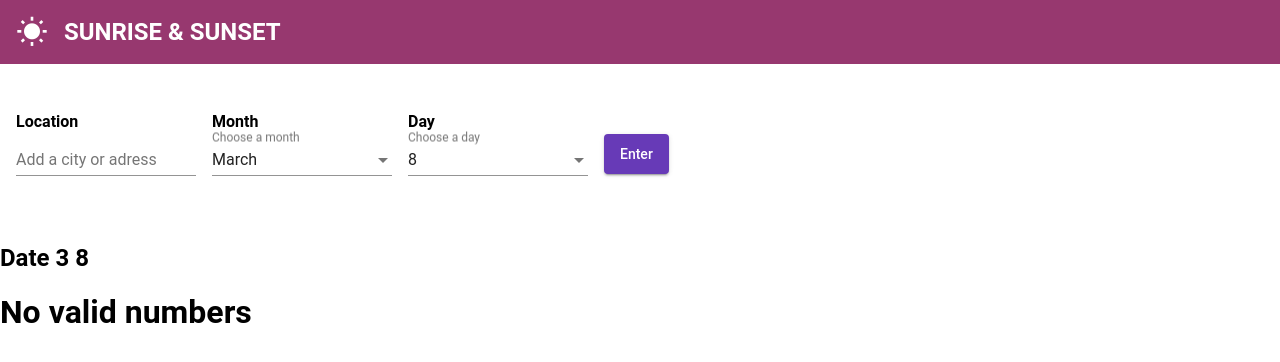
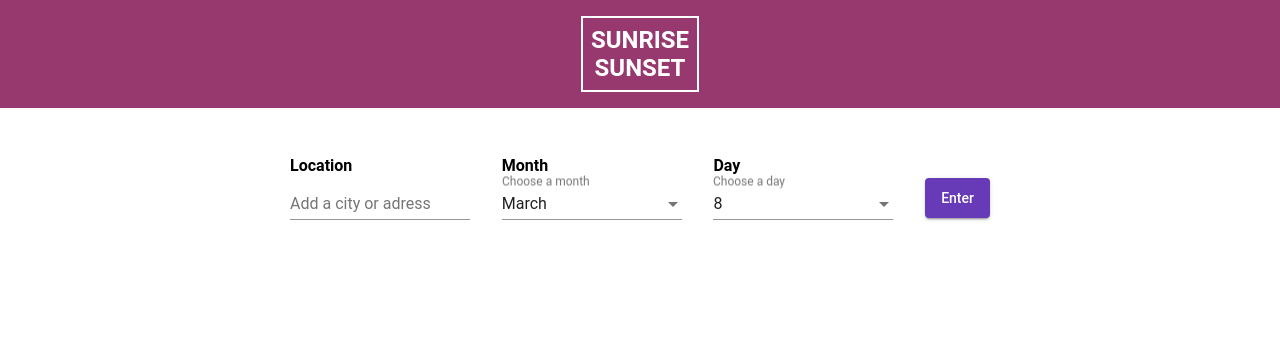
Before and after one commit to annmagdalen/sunset-sunrise, an Angular app: page / in a window 1280 px wide. Shown: the top 362 px of the page. Built offline with nearby package versions, Linux system fonts and the light colour scheme.

Commit message:
add some more styling and added a toggle button for the clock

```diff
--- a/src/api/lat-lng/lat-lng.service.ts
+++ b/src/api/lat-lng/lat-lng.service.ts
@@ -14,7 +14,6 @@ export class LatLngService {
   constructor(private _http: HttpClient) {}
 
   getData(lat: number, lng: number, month: string, day: string): Observable<any[]> {
-    console.log(lat, lng, month, day);
     const _apiUrl = 'https://api.sunrise-sunset.org/json?lat=' + lat + '&lng=' + lng + '&date=2018-' + month + '-' + day;
     return this._http.get<any[]>(_apiUrl)
     .do(data => console.log(JSON.stringify(data)))
--- a/src/app/app.component.css
+++ b/src/app/app.component.css
@@ -1,29 +1,28 @@
 .nav {
-    align-items: center;
     background-color: #97386F;
     color: white;
     display: flex;
+    justify-content: center;
     width: 100%;
 }
 
 .nav h1 {
+    border: 2px solid white;
     font-size: 1.5rem;
-    margin: 0;
+    padding: 0.5rem;
+    text-align: center;
     text-transform: uppercase;
 }
 
-.nav .mat-icon {
-    color: white;
-    font-size: 2rem;
-    height: 2rem;
-    margin: 1rem;
-    width: 2rem;
+.page {
+    width: 700px;
 }
 
 .inputs {
     align-items: center;
     display: flex;
-    margin: 3rem 1rem;
+    justify-content: space-between;
+    margin: 3rem 0;
 }
 
 .inputs label {
--- a/src/app/app.component.html
+++ b/src/app/app.component.html
@@ -1,7 +1,8 @@
 <div class="nav">
-  <mat-icon>wb_sunny</mat-icon>
-  <h1>Sunrise & Sunset</h1>
+  <h1>Sunrise<br>Sunset</h1>
 </div>
+
+<section class="page">
   <div class="inputs">
     <label>Location<br>
       <mat-form-field>
@@ -22,9 +23,8 @@
         </mat-select>
       </mat-form-field>
     </label>
-  <button mat-raised-button color="primary" (click)="onClick(loc.value)">Enter</button>
+    <button mat-raised-button color="primary" (click)="onEnter(loc.value)">Enter</button>
   </div>
 
-<h2>Date {{ monthSelected }} {{ daySelected }}</h2>
-
   <app-inputs [location]="location" [month]="monthSelected" [day]="daySelected"></app-inputs>
+</section>
--- a/src/app/inputs/inputs.component.css
+++ b/src/app/inputs/inputs.component.css
@@ -0,0 +1,4 @@
+.datawrapper {
+    display: flex;
+    justify-content: space-around;
+}
--- a/src/app/inputs/inputs.component.html
+++ b/src/app/inputs/inputs.component.html
@@ -1,13 +1,16 @@
-<h1 *ngIf="!location">
-  No valid numbers
-</h1>
-
-<h1>{{ inputLoc }}</h1>
-
-<h1 *ngIf="location && month && day">
-  Sunrise <br> {{ data.results.sunrise }} <br> Sunset <br> {{ data.results.sunset }} <br> Length of day <br> {{ data.results.day_length }}
-</h1>
-
-<h1 *ngIf="locationData">
-  {{ locationData.results[0].geometry.location.lat }}
-</h1>
+<div *ngIf="location && month && day" class="datawrapper">
+  <div class="databox">
+    <h1>Sunrise</h1>
+    <h2>{{ displaySunriseClock ? "clock" : data.results.sunrise }}</h2>
+    <button mat-raised-button color="primary" (click)="toggleSunriseTime()">{{ displaySunriseClock ? "Change to digital time" : "Change to clock" }}</button>
+  </div>
+  <div class="databox">
+      <h1>Sunset</h1>
+      <h2>{{ displaySunsetClock ? "clock" : data.results.sunset }}</h2>
+      <button mat-raised-button color="primary" (click)="toggleSunsetTime()">{{ displaySunsetClock ? "Change to digital time" : "Change to clock" }}</button>
+  </div>
+  <div class="databox">
+    <h1>Day length</h1>
+    <h2>{{data.results.day_length}}</h2>
+  </div>
+</div>
--- a/src/app/inputs/inputs.component.ts
+++ b/src/app/inputs/inputs.component.ts
@@ -11,6 +11,8 @@ export class InputsComponent implements OnChanges {
   @Input() location: string;
   @Input() month: string;
   @Input() day: string;
+  displaySunriseClock: boolean = false;
+  displaySunsetClock: boolean = false;
 
   data: any;
 
@@ -30,5 +32,11 @@ export class InputsComponent implements OnChanges {
     }
   }
 
+  toggleSunriseTime() {
+    this.displaySunriseClock = !this.displaySunriseClock;
+  }
 
+  toggleSunsetTime() {
+    this.displaySunsetClock = !this.displaySunsetClock;
+  }
 }
--- a/src/styles.css
+++ b/src/styles.css
@@ -5,3 +5,9 @@ body {
     font-family: Roboto, Helvetica, sans-serif;
     margin: 0;
 }
+
+app-root {
+    align-items: center;
+    display: flex;
+    flex-direction: column;
+}
```
Lines whose indentation alone changed are shown as unchanged.
